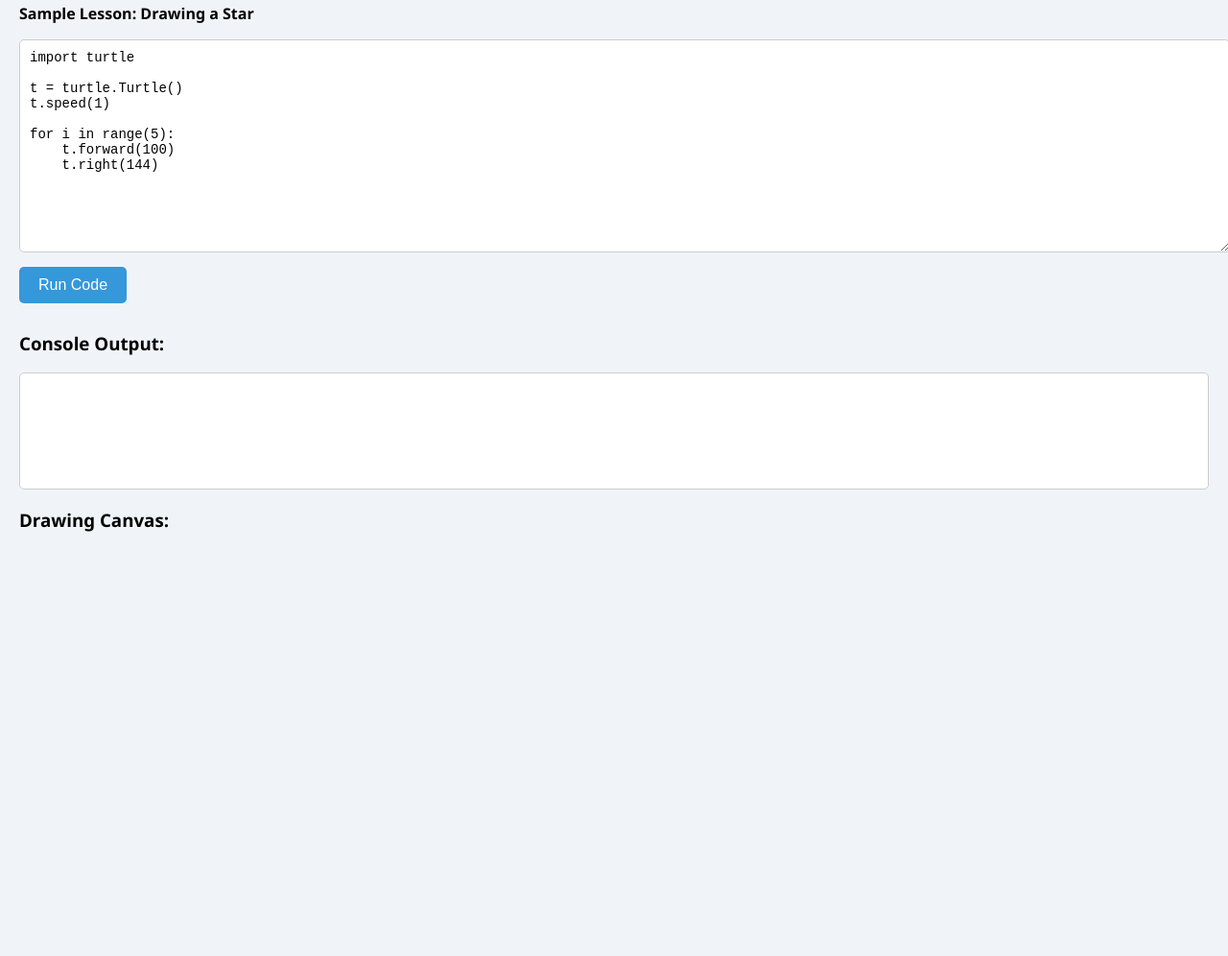
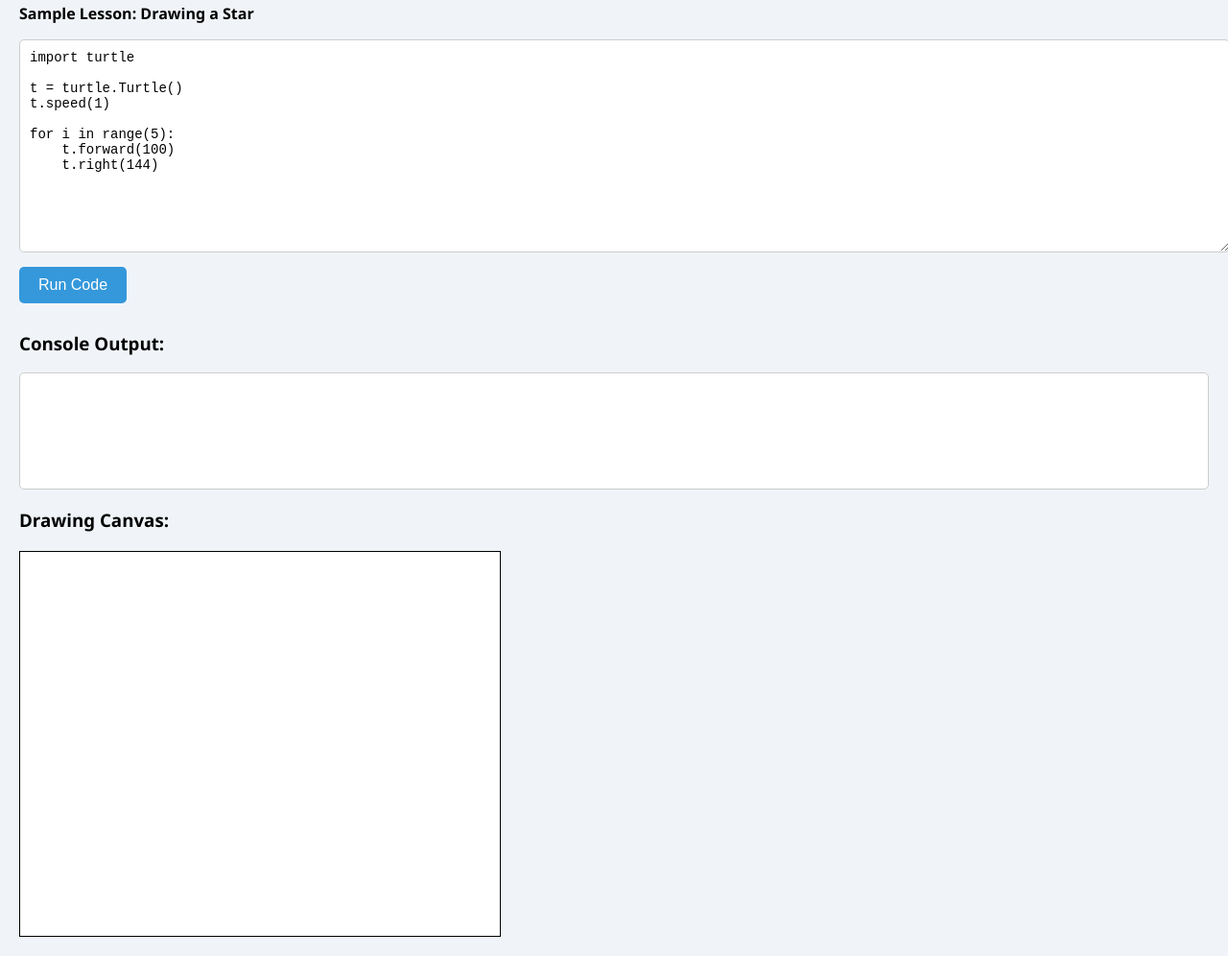
Before and after one commit to Teacherc4k/pythonplayground, a plain HTML site: page index.html in a window 1280 px wide. Shown: the part 91-1087 px from the top of the page at 96% size. Before the commit the page ends 800 px from the top, so only its background shows below. Drawn offline with Linux system fonts and the light colour scheme.

Commit message:
Update index.html

```diff
--- a/index.html
+++ b/index.html
@@ -85,7 +85,10 @@ for i in range(5):
     <h3>Console Output:</h3>
     <div id="output"></div>
     <h3>Drawing Canvas:</h3>
-    <div id="mycanvas"></div>
+    <div id="mycanvas">
+  <canvas id="skulpt_canvas" width="500" height="400"></canvas>
+</div>
+
   </div>
 
   <script>
```
